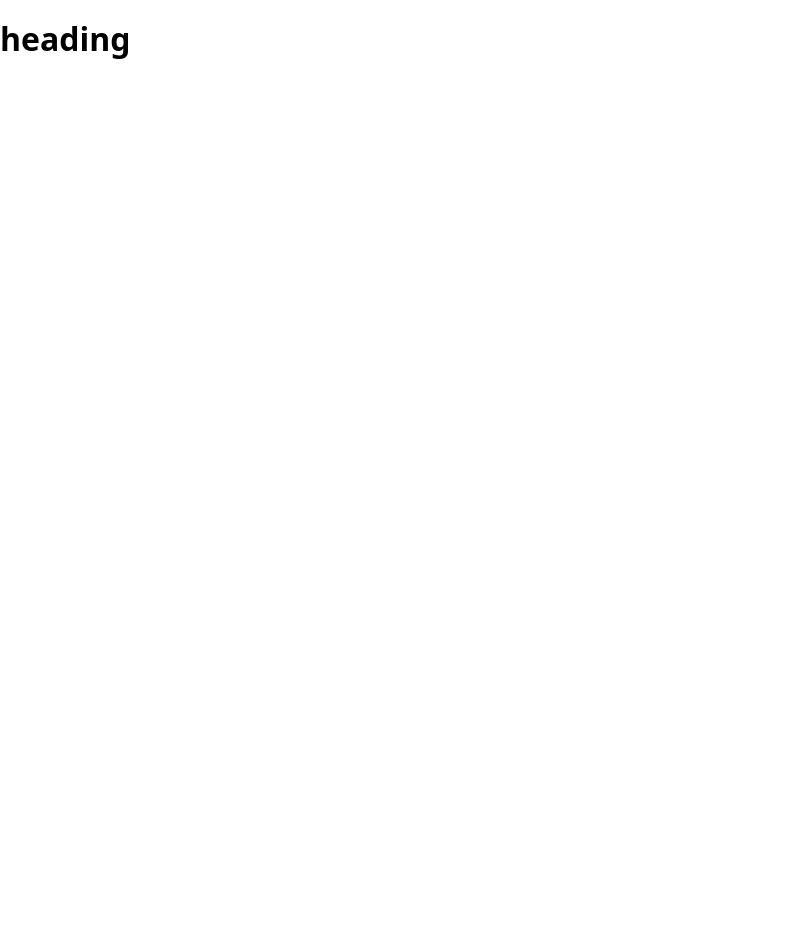
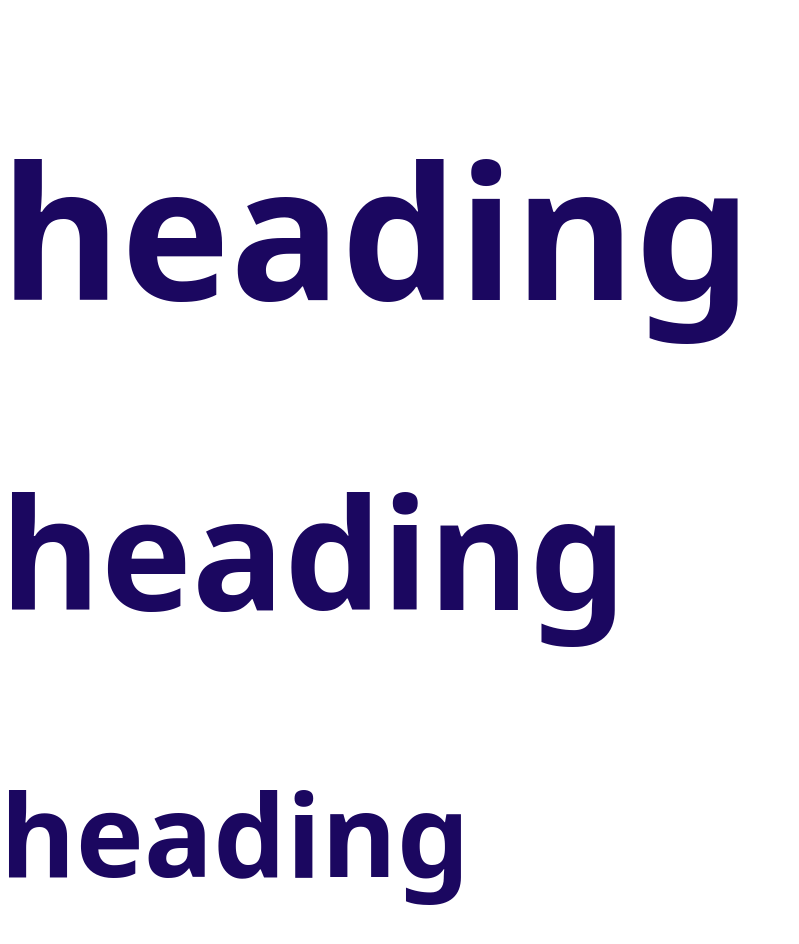
Before and after one commit to kiddos97/Moshify-tutorial, a plain HTML site: page index.html in a window 1280 px wide. Shown: the whole page, without its empty margins (0-799 px from the left). Before the commit the page ends 800 px from the top, so only its background shows below. Drawn offline with Linux system fonts and the light colour scheme.

Commit message:
updated heading in index

```diff
--- a/css/style.css
+++ b/css/style.css
@@ -7,4 +7,23 @@
 }
 *{
     font-family: system-ui, -apple-system, BlinkMacSystemFont, 'Segoe UI', Roboto, Oxygen, Ubuntu, Cantarell, 'Open Sans', 'Helvetica Neue', sans-serif;
+    font-size: 2.4rem;
 }
+body{
+    color: var(--color-body);
+}
+h1,
+h2,
+h3{
+    color: var(--color-headings);
+}
+h1{
+    font-size: 7rem;
+
+}
+h2{
+    font-size: 4rem;
+}
+h3{
+    font-size: 3rem;
+}
--- a/index.html
+++ b/index.html
@@ -9,5 +9,7 @@
   </head>
   <body>
     <h1>heading</h1>
+    <h2>heading</h>
+    <h3>heading</h3>
   </body>
 </html>
```
